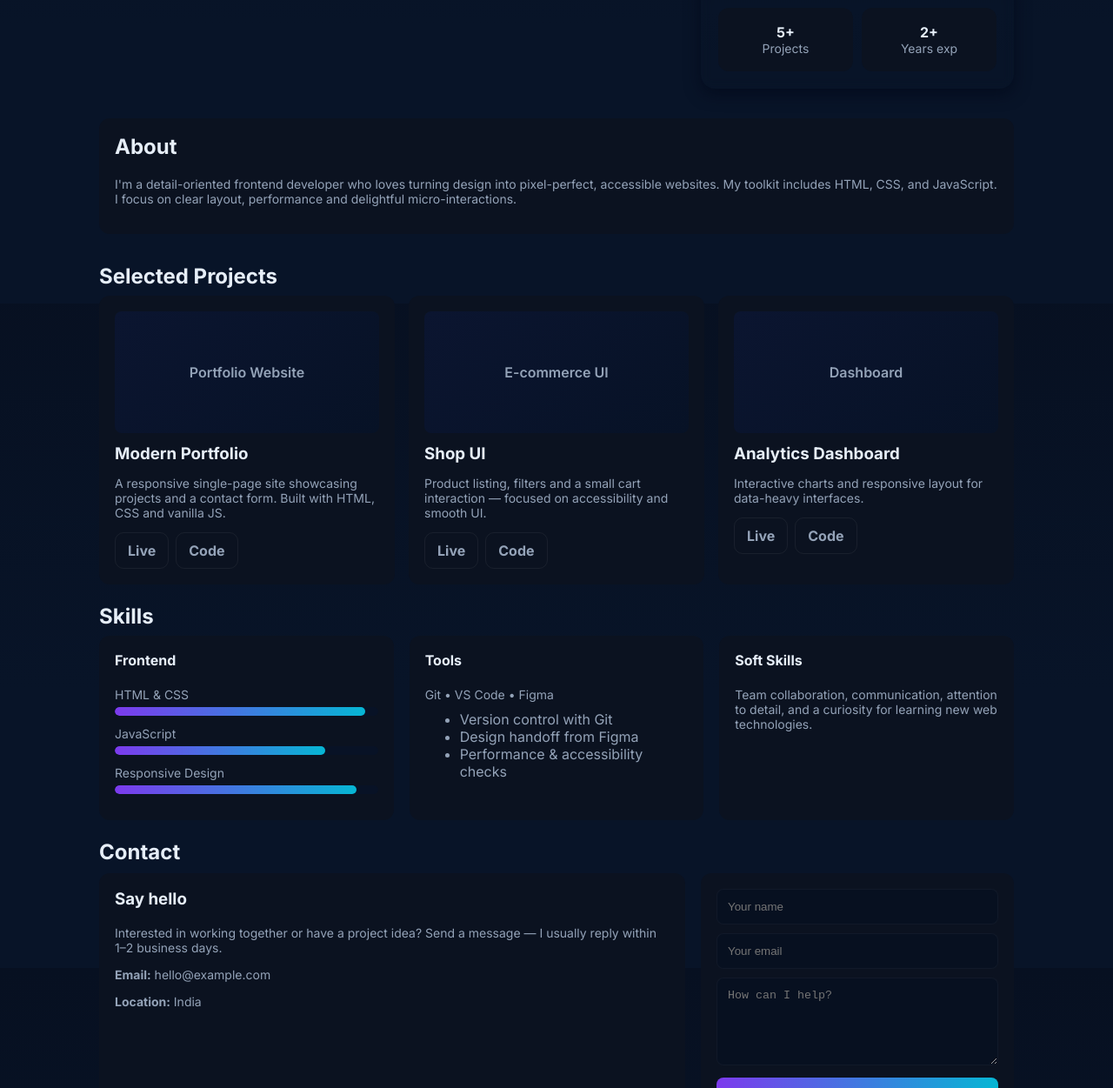
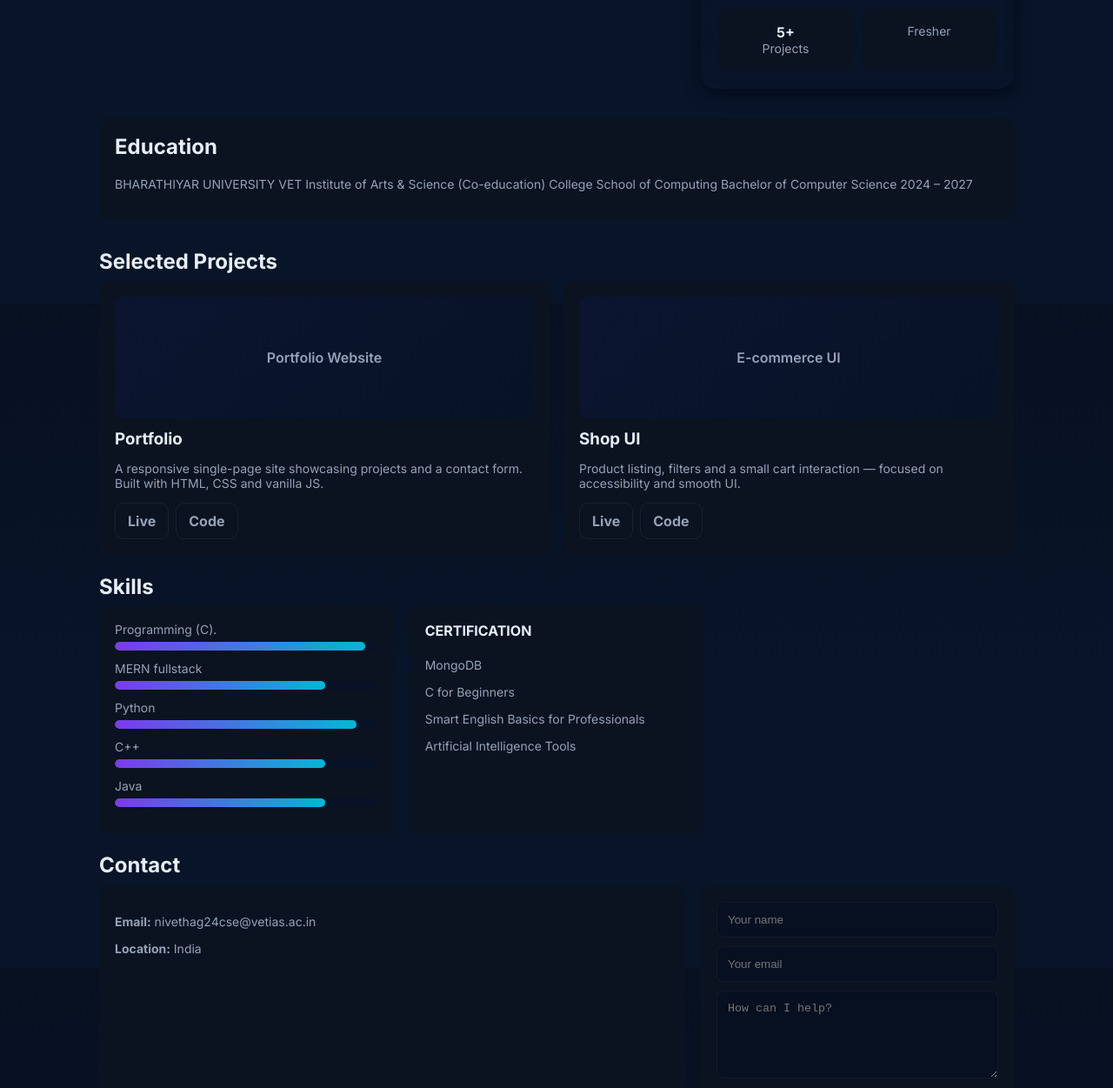
Before and after one commit to NivethaG-28/Naan-mudhalvan, a plain HTML site: page index.html in a window 1280 px wide. Shown: the part 487-1738 px from the top of the page at 87% size. Drawn offline with Linux system fonts and the light colour scheme.

Commit message:
Update index.html

```diff
--- a/index.html
+++ b/index.html
@@ -81,7 +81,7 @@
         <div class="logo">NG</div>
         <div>
           <div style="font-weight:700">Nivetha G</div>
-          <div class="muted" style="font-size:13px">Frontend Developer • UI enthusiast</div>
+          <div class="muted" style="font-size:13px">Student</div>
         </div>
       </div>
       <nav>
@@ -98,7 +98,8 @@
       <section class="hero">
         <div class="intro">
           <h1>Hi — I'm <span style="background:linear-gradient(90deg,var(--accent),#06b6d4);-webkit-background-clip:text;color:transparent;font-family:Poppins">Nivetha G</span></h1>
-          <p>I build clean, accessible and responsive websites and user interfaces. I care about elegant interactions and performant code. Welcome to my portfolio — explore projects, skills, and get in touch.</p>
+          <p>Computer science student.I consider myself a responsible and orderly person.
+          I am looking forward to my first work experience. </p>
           <div class="cta">
             <a class="btn btn-primary" href="#contact">Hire me</a>
             <a class="btn btn-ghost" href="#projects">See work</a>
@@ -108,7 +109,7 @@
           <div class="avatar">
             <div style="text-align:center">
               <div style="font-size:18px;font-weight:700">Nivetha G</div>
-              <div class="muted" style="font-size:13px">Frontend Developer</div>
+              <div class="muted" style="font-size:13px">Student</div>
             </div>
           </div>
           <div style="margin-top:12px;display:flex;justify-content:space-between;gap:10px">
@@ -117,8 +118,7 @@
               <div class="muted">Projects</div>
             </div>
             <div class="card" style="flex:1;text-align:center">
-              <div style="font-weight:700">2+</div>
-              <div class="muted">Years exp</div>
+              <div class="muted">Fresher</div>
             </div>
           </div>
         </aside>
@@ -126,8 +126,12 @@
 
       <section id="about">
         <div class="card">
-          <h2 style="margin-top:0">About</h2>
-          <p class="muted">I'm a detail-oriented frontend developer who loves turning design into pixel-perfect, accessible websites. My toolkit includes HTML, CSS, and JavaScript. I focus on clear layout, performance and delightful micro-interactions.</p>
+          <h2 style="margin-top:0">Education</h2>
+          <p class="muted">BHARATHIYAR UNIVERSITY
+VET Institute of Arts & Science (Co-education) College
+School of Computing
+Bachelor of Computer Science
+2024 – 2027</p>
         </div>
       </section>
 
@@ -136,7 +140,7 @@
         <div class="projects">
           <article class="card">
             <div class="project-thumb">Portfolio Website</div>
-            <h3 style="margin:12px 0 6px">Modern Portfolio</h3>
+            <h3 style="margin:12px 0 6px"> Portfolio</h3>
             <p class="muted">A responsive single-page site showcasing projects and a contact form. Built with HTML, CSS and vanilla JS.</p>
             <div style="margin-top:12px;display:flex;gap:8px">
               <a class="btn btn-ghost" href="#">Live</a>
@@ -153,16 +157,6 @@
               <a class="btn btn-ghost" href="#">Code</a>
             </div>
           </article>
-
-          <article class="card">
-            <div class="project-thumb">Dashboard</div>
-            <h3 style="margin:12px 0 6px">Analytics Dashboard</h3>
-            <p class="muted">Interactive charts and responsive layout for data-heavy interfaces.</p>
-            <div style="margin-top:12px;display:flex;gap:8px">
-              <a class="btn btn-ghost" href="#">Live</a>
-              <a class="btn btn-ghost" href="#">Code</a>
-            </div>
-          </article>
         </div>
       </section>
 
@@ -170,25 +164,20 @@
         <h2 style="margin:0 0 8px">Skills</h2>
         <div class="grid-3">
           <div class="card">
-            <h4 style="margin-top:0">Frontend</h4>
-            <div class="skill"><div class="muted">HTML & CSS</div><div class="bar" style="margin-top:6px"><div class="fill" style="width:95%"></div></div></div>
-            <div class="skill"><div class="muted">JavaScript</div><div class="bar" style="margin-top:6px"><div class="fill" style="width:80%"></div></div></div>
-            <div class="skill"><div class="muted">Responsive Design</div><div class="bar" style="margin-top:6px"><div class="fill" style="width:92%"></div></div></div>
+            <div class="skill"><div class="muted">Programming (C).</div><div class="bar" style="margin-top:6px"><div class="fill" style="width:95%"></div></div></div>
+            <div class="skill"><div class="muted">MERN fullstack</div><div class="bar" style="margin-top:6px"><div class="fill" style="width:80%"></div></div></div>
+            <div class="skill"><div class="muted">Python</div><div class="bar" style="margin-top:6px"><div class="fill" style="width:92%"></div></div></div>
+            <div class="skill"><div class="muted">C++</div><div class="bar" style="margin-top:6px"><div class="fill" style="width:80%"></div></div></div>
+            <div class="skill"><div class="muted">Java</div><div class="bar" style="margin-top:6px"><div class="fill" style="width:80%"></div></div></div>
+
           </div>
 
           <div class="card">
-            <h4 style="margin-top:0">Tools</h4>
-            <div class="muted">Git • VS Code • Figma</div>
-            <ul style="margin-top:10px;color:var(--muted)">
-              <li>Version control with Git</li>
-              <li>Design handoff from Figma</li>
-              <li>Performance & accessibility checks</li>
-            </ul>
-          </div>
-
-          <div class="card">
-            <h4 style="margin-top:0">Soft Skills</h4>
-            <p class="muted">Team collaboration, communication, attention to detail, and a curiosity for learning new web technologies.</p>
+            <h4 style="margin-top:0">CERTIFICATION</h4>
+            <p class="muted">MongoDB</p>
+              <p class="muted">C for Beginners</p>
+           <p class="muted">Smart English Basics for Professionals</p>
+            <p class="muted">Artificial Intelligence Tools</p>
           </div>
         </div>
       </section>
@@ -197,9 +186,7 @@
         <h2 style="margin:0 0 10px">Contact</h2>
         <div class="contact-grid">
           <div class="card">
-            <h3 style="margin-top:0">Say hello</h3>
-            <p class="muted">Interested in working together or have a project idea? Send a message — I usually reply within 1–2 business days.</p>
-            <p class="muted"><strong>Email:</strong> <a href="mailto:hello@example.com">hello@example.com</a></p>
+            <p class="muted"><strong>Email:</strong> <a href="mailto:hello@example.com">nivethag24cse@vetias.ac.in</a></p>
             <p class="muted"><strong>Location:</strong> India</p>
           </div>
 
```
